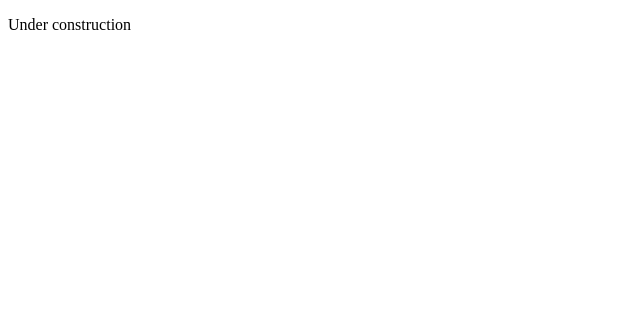
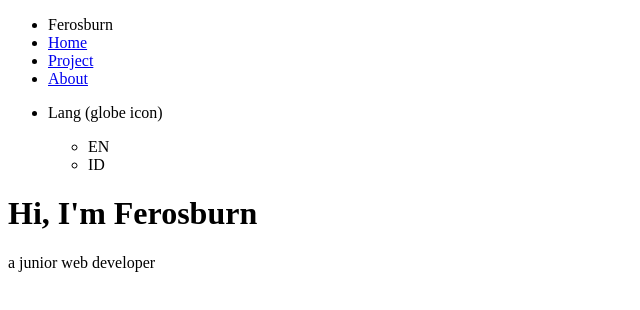
Before and after one commit to Ferosburn/ferosburn.github.com, a plain HTML site: page index.html in a window 1280 px wide. Shown: the whole page, without its empty margins (0-640 px from the left). Drawn offline with Linux system fonts and the light colour scheme.

Commit message:
Update index.html
Add nav and main

```diff
--- a/index.html
+++ b/index.html
@@ -1,10 +1,30 @@
 <!DOCTYPE html>
-<html>
+<html lang="en">
   <head>
     <meta charset="utf-8">
+    <meta name="viewport" content="width=device-width, initial-scale=1, viewport-fit=cover">
+    <meta name="description" content="Ferosburn's Portofolio, a project gathering">
     <title>Ferosburn's Portofolio</title>
   </head>
   <body>
-    <p>Under construction</p>
+    <nav>
+      <ul>
+        <li>Ferosburn</li>
+        <li><a href="#">Home</a></li>
+        <li><a href="#">Project</a></li>
+        <li><a href="#">About</a></li>
+        <li>
+          <p>Lang (globe icon)</p>
+          <ul>
+            <li>EN</li>
+            <li>ID</li>
+          </ul>
+        </li>
+      </ul>
+    </nav>
+    <main>
+      <h1>Hi, I'm Ferosburn</h1>
+      <p>a junior web developer</p>
+    </main>
   <body>
 </html>
```
